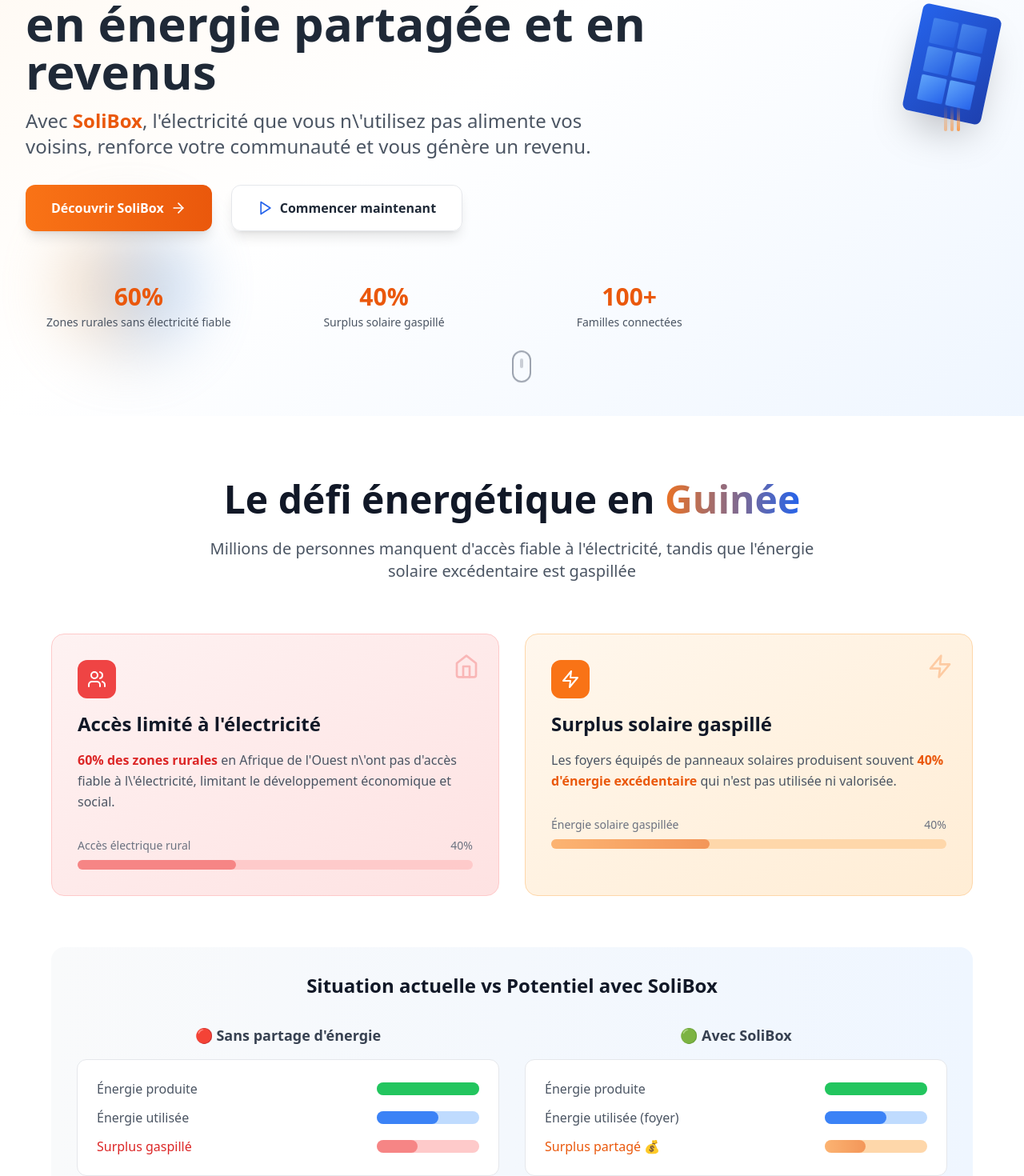
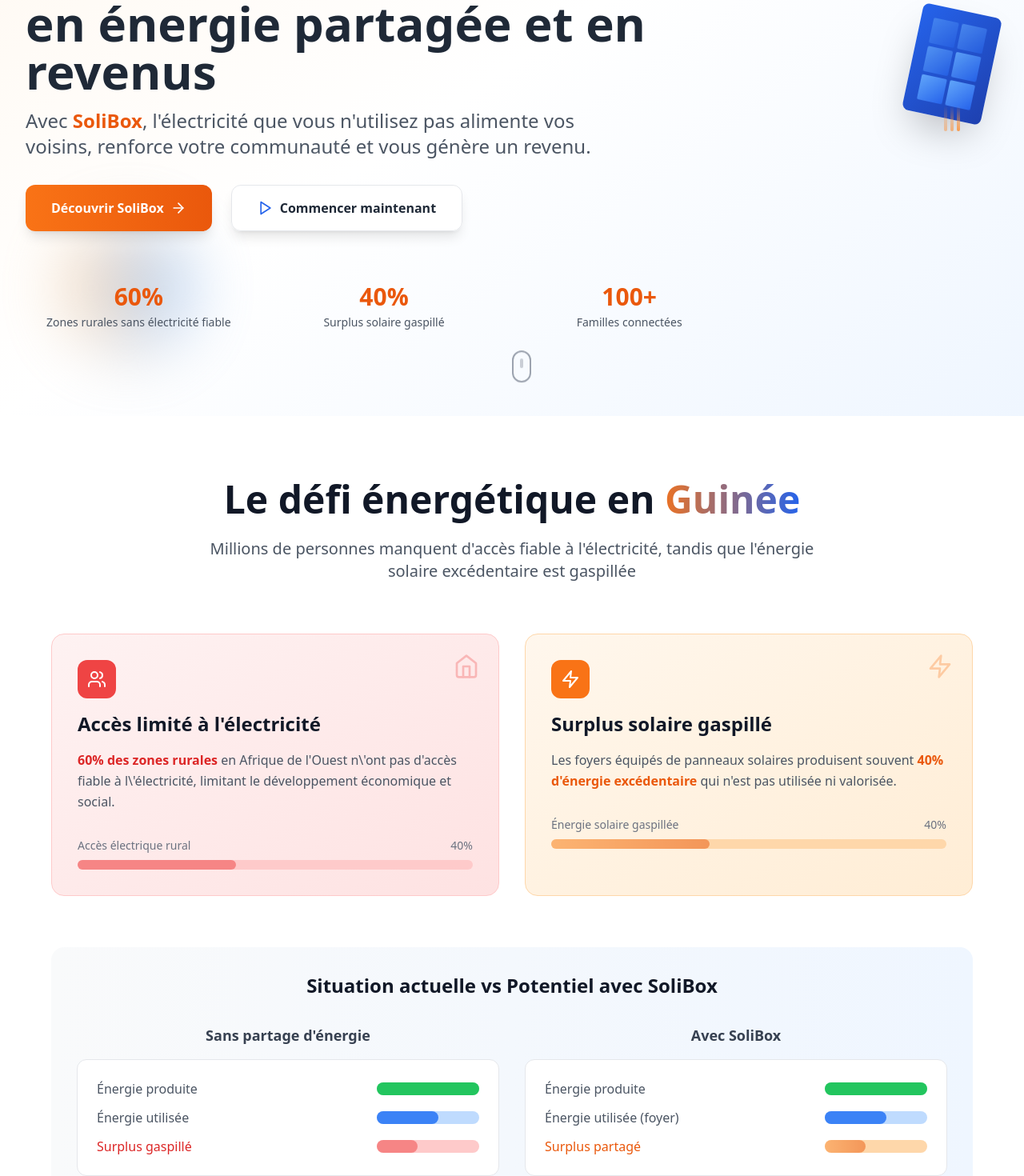
Before and after one commit to Foula34/solibox_landing, a React (Vite) app: page / in a window 1280 px wide. Shown: the part 360-1830 px from the top of the page at 80% size. Built offline with nearby package versions, Linux system fonts and the light colour scheme.

Commit message:
fix: logo ajouté dans public

```diff
--- a/src/components/Contact.tsx
+++ b/src/components/Contact.tsx
@@ -58,14 +58,14 @@
     {
       icon: Mail,
       title: 'Email',
-      value: 'contact@solidbox.gn',
+      value: 'solidboxosc@gmail.com',
       description: 'Écrivez-nous pour toute question',
       gradient: 'from-blue-500 to-blue-600'
     },
     {
       icon: Phone,
       title: 'Téléphone',
-      value: '+224 123 456 789',
+      value: '+224 624 36 68 97',
       description: 'Appelez-nous du lundi au vendredi',
       gradient: 'from-green-500 to-green-600'
     },
--- a/src/components/Hero.tsx
+++ b/src/components/Hero.tsx
@@ -84,7 +84,7 @@
 
                 <p className="text-xl sm:text-2xl text-gray-600 dark:text-gray-300 max-w-3xl leading-relaxed">
                   Avec <span className="font-semibold text-orange-600 dark:text-orange-400">SoliBox</span>,
-                  l'électricité que vous n\'utilisez pas alimente vos voisins,
+                  l'électricité que vous n'utilisez pas alimente vos voisins,
                   renforce votre communauté et vous génère un revenu.
                 </p>
               </div>
--- a/src/components/Problem.tsx
+++ b/src/components/Problem.tsx
@@ -124,7 +124,7 @@
               {/* Before */}
               <div className="space-y-4">
                 <h4 className="text-lg font-semibold text-gray-700 dark:text-gray-300 text-center">
-                  🔴 Sans partage d'énergie
+                  Sans partage d'énergie
                 </h4>
                 <div className="bg-white dark:bg-gray-800 p-6 rounded-xl border border-gray-200 dark:border-gray-700">
                   <div className="space-y-3">
@@ -153,7 +153,7 @@
               {/* After */}
               <div className="space-y-4">
                 <h4 className="text-lg font-semibold text-gray-700 dark:text-gray-300 text-center">
-                  🟢 Avec SoliBox
+                  Avec SoliBox
                 </h4>
                 <div className="bg-white dark:bg-gray-800 p-6 rounded-xl border border-gray-200 dark:border-gray-700">
                   <div className="space-y-3">
@@ -170,7 +170,7 @@
                       </div>
                     </div>
                     <div className="flex items-center justify-between">
-                      <span className="text-orange-600 dark:text-orange-400 font-medium">Surplus partagé 💰</span>
+                      <span className="text-orange-600 dark:text-orange-400 font-medium">Surplus partagé</span>
                       <div className="w-32 bg-orange-200 dark:bg-orange-900/30 h-4 rounded-full">
                         <div className="bg-gradient-to-r from-orange-400 to-orange-600 h-4 rounded-full w-2/5 animate-pulse"></div>
                       </div>
```
Also changed, not shown: public/assets/logo/soliboxlogo-removebg-preview.png (renamed from assets/logo/soliboxlogo-removebg-preview.png).
